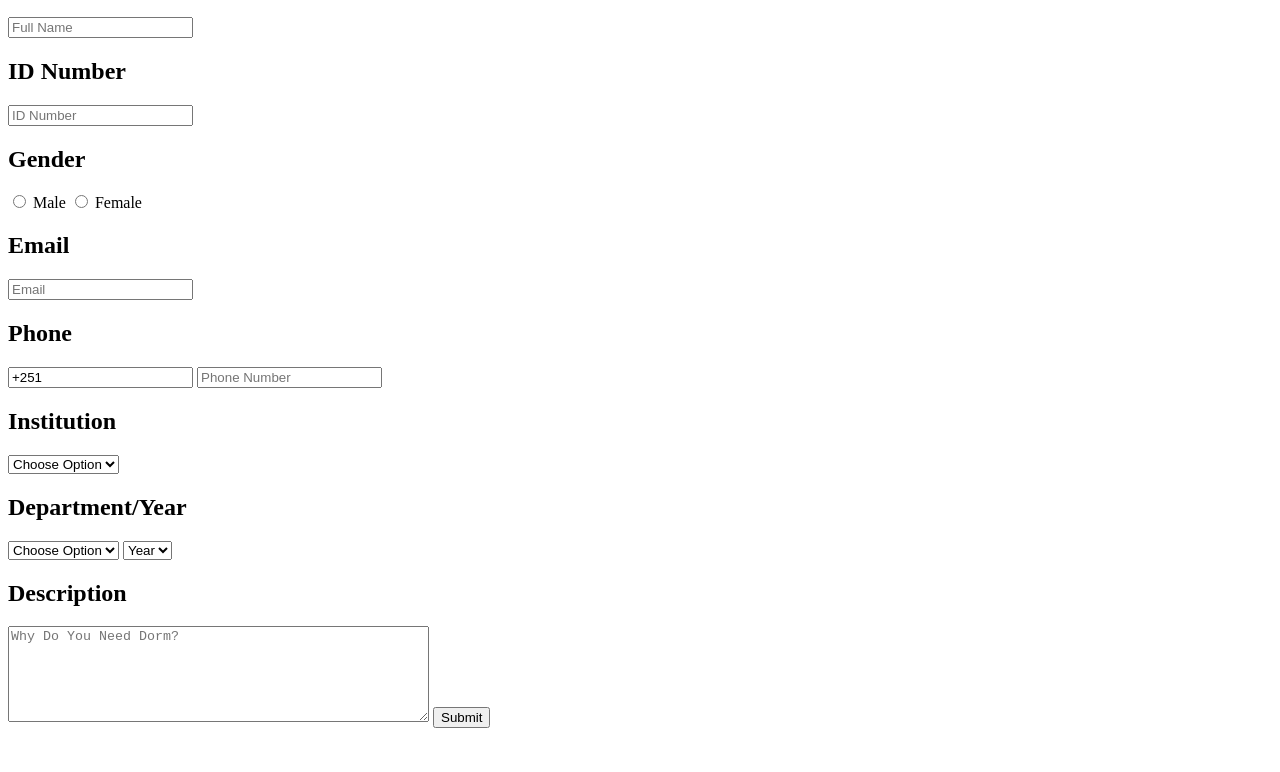
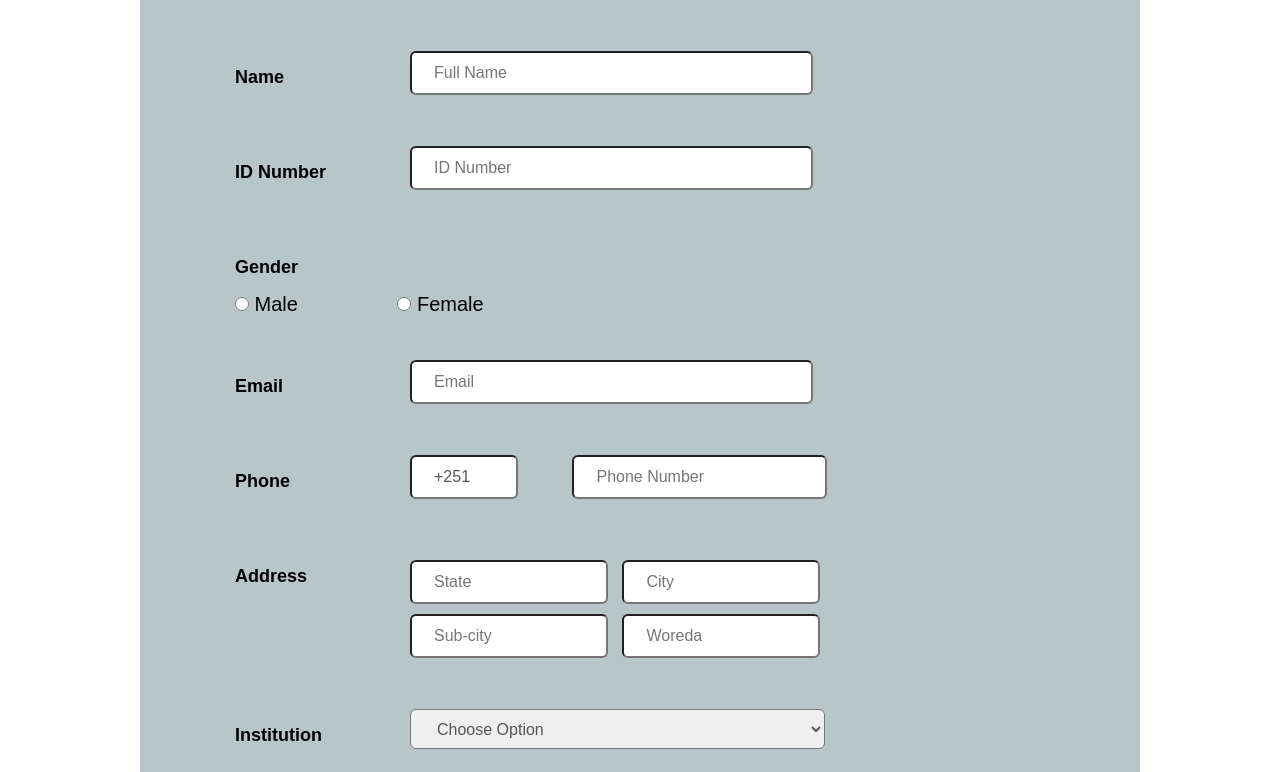
Before and after one commit to DagmawitG/Nigat-DormitoryPlacementPortal, a plain HTML site: page DormRequest_form.html in a window 1280 px wide. Shown: the part 110-882 px from the top of the page. Before the commit the page ends 846 px from the top, so only its background shows below. Drawn offline with Linux system fonts and the light colour scheme.

Commit message:
Dorm Request form updated

```diff
--- a/DormRequest_form.html
+++ b/DormRequest_form.html
@@ -7,6 +7,9 @@
     <link rel="stylesheet" href="./assets/css/request.css">
 </head>
 <body>
+
+
+    <div id="body">
     <div class="regform">
         <h1>Dormitory Registration Form</h1>
 
@@ -42,6 +45,12 @@
             <input type="text" class="code" name="areaCode" placeholder="Area Code" value="+251">
 
             <input type="text" class="number" name="phone" placeholder="Phone Number">
+            <h2 id="name">Address</h2>
+            <input type="text" class="address" placeholder="State">
+            <input type="text" class="address" placeholder="City"><br>
+            <input type="text" class="address" placeholder="Sub-city">
+            <input type="text" class="address" placeholder="Woreda">
+
             <h2 id="name">Institution </h2>
             <select class="option" name="institution">
                 <option disabled="disabled" selected="selected">Choose Option </option>
@@ -103,6 +112,7 @@
 
         </form>
     </div>
+</div>
 
 
 
--- a/assets/css/request.css
+++ b/assets/css/request.css
@@ -0,0 +1,227 @@
+*{
+    margin: 0;
+    padding: 0;
+}
+#body{
+    background-color: white;
+    background-position: center;
+    background-size: cover;
+    font-family: sans-serif;
+    margin-top: 40px;
+
+
+}
+
+.navbar{
+    margin-bottom: 20px;}
+
+.nav-link{
+    color: white;
+}
+nav ul li a:hover{
+    color:rgb(219, 228, 203)
+}
+ul{
+    list-style:none;
+}
+
+.regform{
+    width: 1000px;
+    background-color: rgb(122, 192, 201);
+    margin: auto;
+    color: #000000;
+    text-align: center;
+    border-radius:15px 15px 0px 0px;
+    box-sizing: border-box;
+    box-shadow: rgba(0,0 , 0,0.6);
+}
+.main{
+    background-color: rgba(115, 141, 145, 0.5);
+    width: 1000px;
+    margin: auto;
+    box-shadow: rgba(0,0 , 0,0.6);
+}
+form{
+    padding: 70px;
+    width: 100%;
+    height: 100%;
+}
+#name{
+    margin-left:25px ;
+    margin-top: 30px;
+    width: 125px;
+    color: #000000;
+    font-size:18px ;
+    font-weight: 700;
+
+}
+.fullname{
+    position: relative;
+    left: 200px;
+    top: -37px;
+    line-height: 40px;
+    border-radius: 6px;
+    padding: 0 22px;
+    font-size: 16px;
+    width: 355px;
+
+
+}
+
+
+.id{
+    position: relative;
+    left: 200px;
+    top: -37px;
+    width: 355px;
+    padding: 0 22px;
+    font-size: 16px;
+    color: #555;
+    line-height: 40px;
+
+    border-radius: 6px;
+
+}
+.email{
+    position: relative;
+    left: 200px;
+    top: -37px;
+    padding: 0 22px;
+    font-size: 16px;
+    color: #555;
+    line-height: 40px;
+    width: 355px;
+    border-radius: 6px;
+
+}
+.code{
+    position: relative;
+    left: 200px;
+    top: -37px;
+    padding: 0 22px;
+    width: 60px;
+    font-size: 16px;
+    color: #555;
+    line-height: 40px;
+
+    border-radius: 6px;
+
+}
+.number{
+    position: relative;
+    left: 250px;
+    top: -37px;
+    padding: 0 22px;
+    font-size: 16px;
+    color: #555;
+    line-height: 40px;
+
+    border-radius: 6px;
+
+}
+.address{
+    position: relative;
+    left: 200px;
+    top: -37px;
+    padding: 0 22px;
+    width: 150px;
+    font-size: 16px;
+    color: #555;
+    line-height: 40px;
+
+    border-radius: 6px;
+    margin-top: 10px;
+    margin-right: 10px;
+
+}
+.option{
+    position: relative;
+    left: 200px;
+    top: -37px;
+    width: 415px;
+    padding: 0 22px;
+    font-size: 16px;
+    height: 40px;
+    color: #555;
+    line-height: 40px;
+    outline: none;
+    overflow: hidden;
+
+    border-radius: 6px;
+
+}
+.options{
+    position: relative;
+    left: 200px;
+    top: -37px;
+    width: 205px;
+    padding: 0 22px;
+    font-size: 16px;
+    height: 40px;
+    color: #555;
+    line-height: 40px;
+    outline: none;
+    overflow: hidden;
+
+    border-radius: 6px;
+
+}
+.option option{
+    font-size: 20px;
+}
+
+
+.radio{
+    display: inline-block;
+    padding-right: 70px;
+    font-size:20px ;
+    margin-left: 25px;
+    margin-top: 15px;
+    margin-bottom:30px ;
+
+
+}
+
+.radio input{
+    width: 14px;
+    height: 14px;
+    border-radius: 50%;
+    cursor: pointer;
+    outline: none;
+
+
+}
+.description{
+    position: relative;
+    left: 200px;
+    top: -37px;
+    width: 360px;
+    padding: 0 22px;
+    font-size: 16px;
+
+    color: #555;
+    line-height: 40px;
+    outline: none;
+    overflow: hidden;
+
+    border-radius: 6px;
+    font-family: sans-serif;
+
+}
+button{
+    background-color: cornflowerblue;
+   position: relative;
+   right: 150px;
+   top: 50px;
+
+    text-align: center;
+    border-radius: 12px;
+    border: 2px solid gray;
+    padding: 14px 110px;
+    outline: none;
+    color: black;
+    cursor: pointer;
+    transition: 0.25px;
+    font-size: 20px;
+
+}
```
